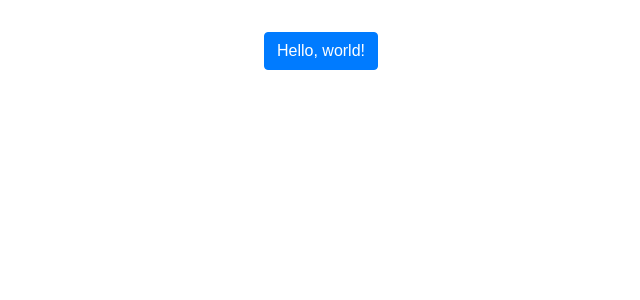
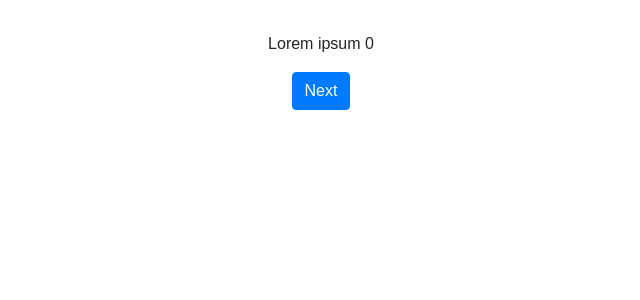
Before and after one commit to giodelabarrera/poc-react-notification-transition, a React (Create React App) app: page / in a window 1280 px wide. Shown: the top 300 px of the page, without its empty margins (319-959 px from the left). Built offline with nearby package versions, Linux system fonts and the light colour scheme.

Commit message:
Add stable transition

```diff
--- a/src/App.js
+++ b/src/App.js
@@ -1,32 +1,68 @@
-import React from "react";
+import React, { useState } from "react";
 import { SwitchTransition, CSSTransition } from "react-transition-group";
-import { Button } from "react-bootstrap";
+import { Alert, Button } from "react-bootstrap";
 import "./styles.css";
 
-export default function App() {
-  const [state, setState] = React.useState(true);
+const NOTIFICATION_TYPE = {
+  LIKE: "like",
+  COMMENT: "comment",
+};
+
+const notifications = [
+  { id: 1, type: NOTIFICATION_TYPE.LIKE, message: "Lorem ipsum 0" },
+  { id: 2, type: NOTIFICATION_TYPE.COMMENT, message: "Lorem ipsum 1" },
+  { id: 3, type: NOTIFICATION_TYPE.LIKE, message: "Lorem ipsum 2" },
+  { id: 4, type: NOTIFICATION_TYPE.COMMENT, message: "Lorem ipsum 3" },
+  { id: 5, type: NOTIFICATION_TYPE.LIKE, message: "Lorem ipsum 4" },
+  { id: 6, type: NOTIFICATION_TYPE.COMMENT, message: "Lorem ipsum 5" },
+  { id: 7, type: NOTIFICATION_TYPE.LIKE, message: "Lorem ipsum 6" },
+  { id: 8, type: NOTIFICATION_TYPE.COMMENT, message: "Lorem ipsum 7" },
+  { id: 9, type: NOTIFICATION_TYPE.LIKE, message: "Lorem ipsum 8" },
+  { id: 10, type: NOTIFICATION_TYPE.COMMENT, message: "Lorem ipsum 9" },
+  { id: 11, type: NOTIFICATION_TYPE.LIKE, message: "Lorem ipsum 10" },
+  { id: 12, type: NOTIFICATION_TYPE.COMMENT, message: "Lorem ipsum 11" },
+];
+
+function App() {
+  const [currentIndex, setCurrentIndex] = useState(0);
+
+  const handleNextClick = () => {
+    setCurrentIndex((prevCurrentIndex) => prevCurrentIndex + 1);
+  };
+
+  const notification = notifications[currentIndex];
+
   return (
-    <>
-      <div className="main">
+    <div className="app">
+      <main>
+        <Header>
           <SwitchTransition>
             <CSSTransition
-            key={state}
+              key={currentIndex}
               addEndListener={(node, done) => {
                 node.addEventListener("transitionend", done, false);
               }}
               classNames="fade"
             >
-            <div className="button-container">
-              <Button
-                className="btn"
-                onClick={() => setState((state) => !state)}
-              >
-                {state ? "Hello, world!" : "Goodbye, world!"}
-              </Button>
+              <div className="item-container">
+                <Item message={notification.message} />
               </div>
             </CSSTransition>
           </SwitchTransition>
+        </Header>
+
+        <Button onClick={handleNextClick}>Next</Button>
+      </main>
     </div>
-    </>
   );
 }
+
+function Header({ children }) {
+  return <header>{children}</header>;
+}
+
+function Item({ message }) {
+  return <p className="item">{message}</p>;
+}
+
+export default App;
--- a/src/styles.css
+++ b/src/styles.css
@@ -12,27 +12,23 @@ body {
   margin-bottom: 1rem;
 }
 
-.button-container {
-  margin-bottom: 0.5rem;
+.fade-enter .item {
+  opacity: 0;
+  transform: translateY(-100%);
 }
-
-.fade-enter .btn {
+.fade-enter-active .item {
+  opacity: 1;
+  transform: translateY(0%);
+}
+.fade-exit .item {
+  opacity: 1;
+  transform: translateY(0%);
+}
+.fade-exit-active .item {
   opacity: 0;
-  transform: translateX(-100%);
+  transform: translateY(100%);
 }
-.fade-enter-active .btn {
-  opacity: 1;
-  transform: translateX(0%);
-}
-.fade-exit .btn {
-  opacity: 1;
-  transform: translateX(0%);
-}
-.fade-exit-active .btn {
-  opacity: 0;
-  transform: translateX(100%);
-}
-.fade-enter-active .btn,
-.fade-exit-active .btn {
+.fade-enter-active .item,
+.fade-exit-active .item {
   transition: opacity 500ms, transform 500ms;
 }
```
Also changed, not shown: package.json (line endings or trailing spaces), 2 other files (tests, documents, lock files or other folders). Lines whose indentation alone changed are shown as unchanged.
